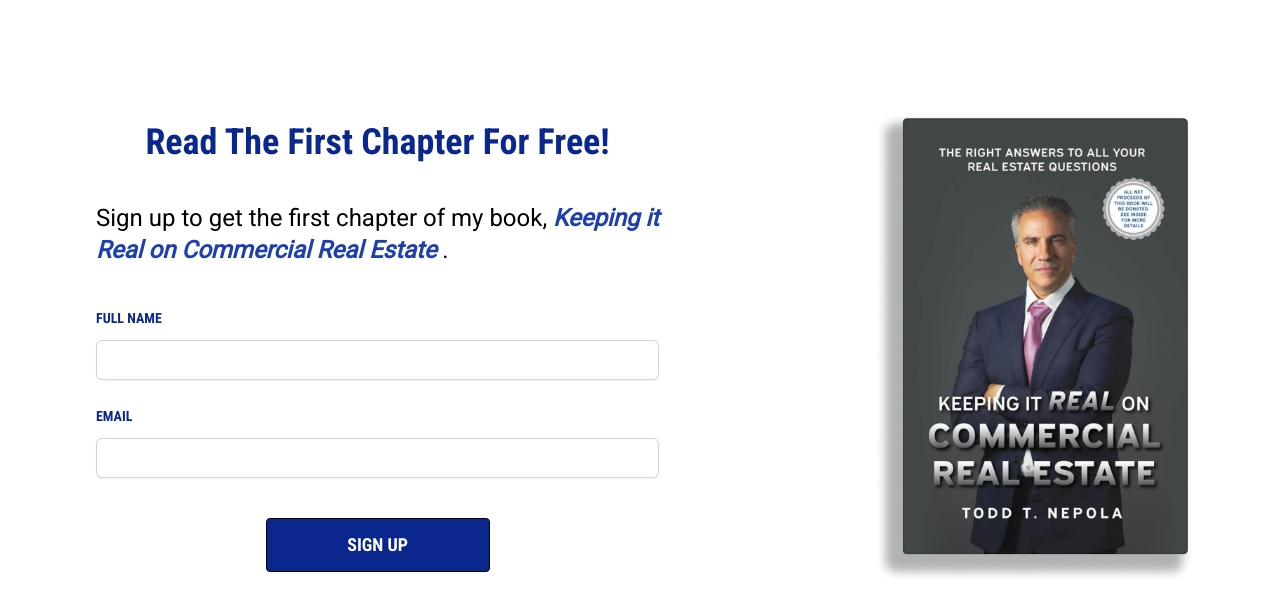
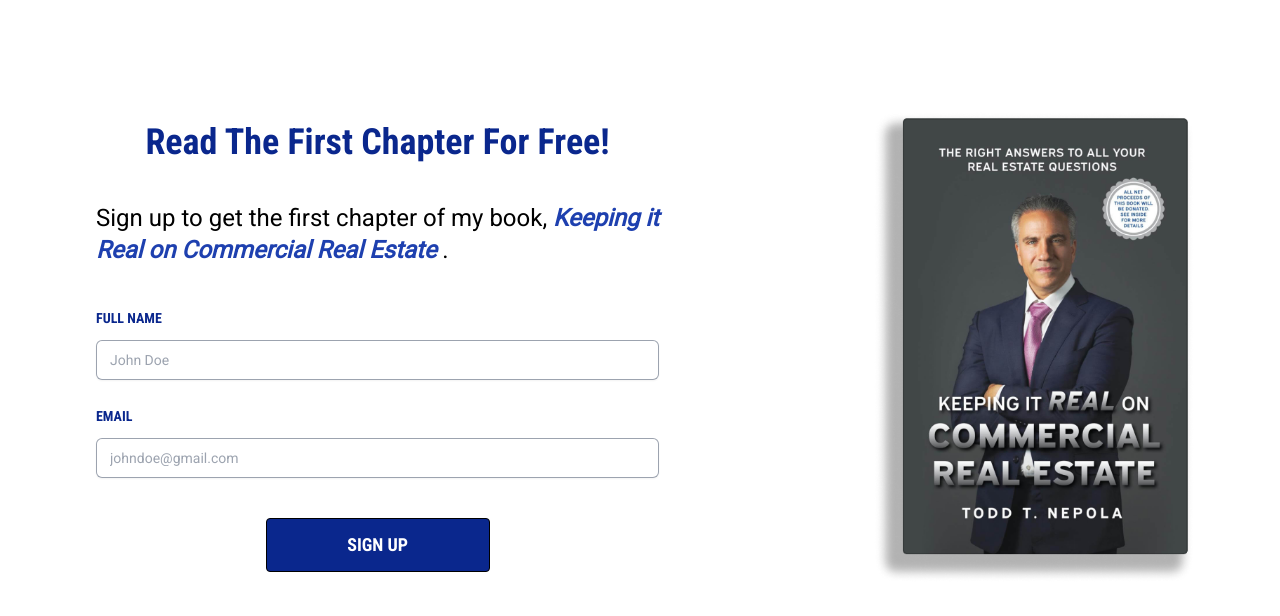
Before and after one commit to Web-Masters-Lab/toddnepola, a Next.js app: page /free-chapter in a window 1280 px wide. Shown: the top 616 px of the page. Built offline with nearby package versions, Linux system fonts and the light colour scheme.

Commit message:
new toml file

```diff
--- a/src/components/ContactSection.js
+++ b/src/components/ContactSection.js
@@ -50,7 +50,7 @@ export const ContactSection = () => {
                         name="first-name"
                         id="first-name"
                         autoComplete="given-name"
-                        className="block w-full rounded-md border-0 px-3.5 py-2 text-black shadow-sm ring-1 ring-inset ring-gray-300 placeholder:text-gray-400 focus:ring-2 focus:ring-inset focus:ring-indigo-600 sm:text-sm sm:leading-6"
+                        className="block w-full bg-gray-100 rounded-md border-0 px-3.5 py-2 text-black shadow-sm ring-1 ring-inset ring-gray-300 placeholder:text-gray-400 focus:ring-2 focus:ring-inset focus:ring-indigo-600 sm:text-sm sm:leading-6"
                       />
                     </div>
                   </div>
@@ -64,7 +64,7 @@ export const ContactSection = () => {
                         name="last-name"
                         id="last-name"
                         autoComplete="family-name"
-                        className="block w-full rounded-md border-0 px-3.5 py-2 text-black shadow-sm ring-1 ring-inset ring-gray-300 placeholder:text-gray-400 focus:ring-2 focus:ring-inset focus:ring-indigo-600 sm:text-sm sm:leading-6"
+                        className="block w-full bg-gray-100 rounded-md border-0 px-3.5 py-2 text-black shadow-sm ring-1 ring-inset ring-gray-300 placeholder:text-gray-400 focus:ring-2 focus:ring-inset focus:ring-indigo-600 sm:text-sm sm:leading-6"
                       />
                     </div>
                   </div>
@@ -78,7 +78,7 @@ export const ContactSection = () => {
                         name="email"
                         type="email"
                         autoComplete="email"
-                        className="block w-full rounded-md border-0 px-3.5 py-2 text-black shadow-sm ring-1 ring-inset ring-gray-300 placeholder:text-gray-400 focus:ring-2 focus:ring-inset focus:ring-indigo-600 sm:text-sm sm:leading-6"
+                        className="block w-full bg-gray-100 rounded-md border-0 px-3.5 py-2 text-black shadow-sm ring-1 ring-inset ring-gray-300 placeholder:text-gray-400 focus:ring-2 focus:ring-inset focus:ring-indigo-600 sm:text-sm sm:leading-6"
                       />
                     </div>
                   </div>
@@ -98,7 +98,7 @@ export const ContactSection = () => {
                         id="phone"
                         autoComplete="tel"
                         aria-describedby="phone-description"
-                        className="block w-full rounded-md border-0 px-3.5 py-2 text-black shadow-sm ring-1 ring-inset ring-gray-300 placeholder:text-gray-400 focus:ring-2 focus:ring-inset focus:ring-indigo-600 sm:text-sm sm:leading-6"
+                        className="block bg-gray-100 w-full rounded-md border-0 px-3.5 py-2 text-black shadow-sm ring-1 ring-inset ring-gray-300 placeholder:text-gray-400 focus:ring-2 focus:ring-inset focus:ring-red-200 sm:text-sm sm:leading-6"
                       />
                     </div>
                   </div>
@@ -117,7 +117,7 @@ export const ContactSection = () => {
                         name="message"
                         rows={4}
                         aria-describedby="message-description"
-                        className="block w-full rounded-md border-0 px-3.5 py-2 text-black shadow-sm ring-1 ring-inset ring-gray-300 placeholder:text-gray-400 focus:ring-2 focus:ring-inset focus:ring-indigo-600 sm:text-sm sm:leading-6"
+                        className="block w-full rounded-md border-0 px-3.5 py-2 bg-gray-100 text-black shadow-sm ring-1 ring-inset ring-gray-300 placeholder:text-gray-400 focus:ring-2 focus:ring-inset focus:ring-indigo-600 sm:text-sm sm:leading-6"
                         defaultValue={''}
                       />
                     </div>
--- a/src/components/FreeChapterCTA.js
+++ b/src/components/FreeChapterCTA.js
@@ -46,7 +46,8 @@ export const FreeChapterCTA = () => {
                         id="full_name"
                         onChange={handleInput}
                         autoComplete="given-name"
-                        className="block w-full rounded-md border-0 outline-none px-3.5 py-2 text-black shadow-sm ring-1 ring-inset ring-gray-300 placeholder:text-gray-400 focus:ring-2 focus:ring-inset focus:ring-indigo-600 sm:text-sm sm:leading-6"
+                        placeholder='John Doe'
+                        className="block w-full bg-white rounded-md border-0 outline-none px-3.5 py-2 text-black shadow-sm ring-1 ring-inset ring-gray-400 placeholder:text-gray-400 focus:ring-2 focus:ring-inset focus:ring-primary sm:text-sm sm:leading-6"
                       />
                     </div>
                   </div>
@@ -62,7 +63,8 @@ export const FreeChapterCTA = () => {
                         type="email"
                         autoComplete="email"
                         onChange={handleInput}
-                        className="block w-full rounded-md border-0 px-3.5 py-2 text-black shadow-sm outline-none ring-1 ring-inset ring-gray-300 placeholder:text-gray-400 focus:ring-2 focus:ring-inset focus:ring-indigo-600 sm:text-sm sm:leading-6"
+                        placeholder='johndoe@gmail.com'
+                        className="block w-full bg-white rounded-md border-0 px-3.5 py-2 text-black shadow-sm outline-none ring-1 ring-inset ring-gray-400 placeholder:text-gray-400 focus:ring-2 focus:ring-inset focus:ring-primary sm:text-sm sm:leading-6"
                       />
                     </div>
                   </div>
```
Also changed, not shown: 1 other file (tests, documents, lock files or other folders).
